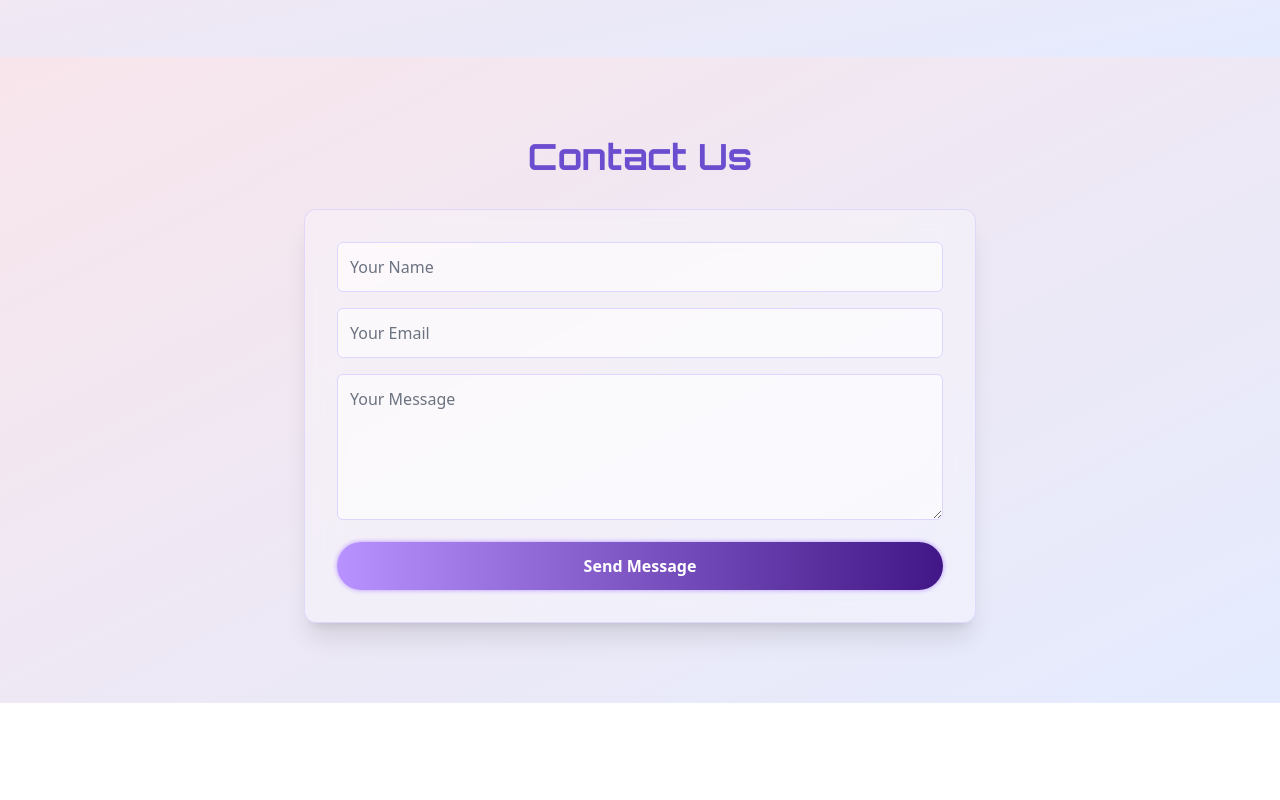
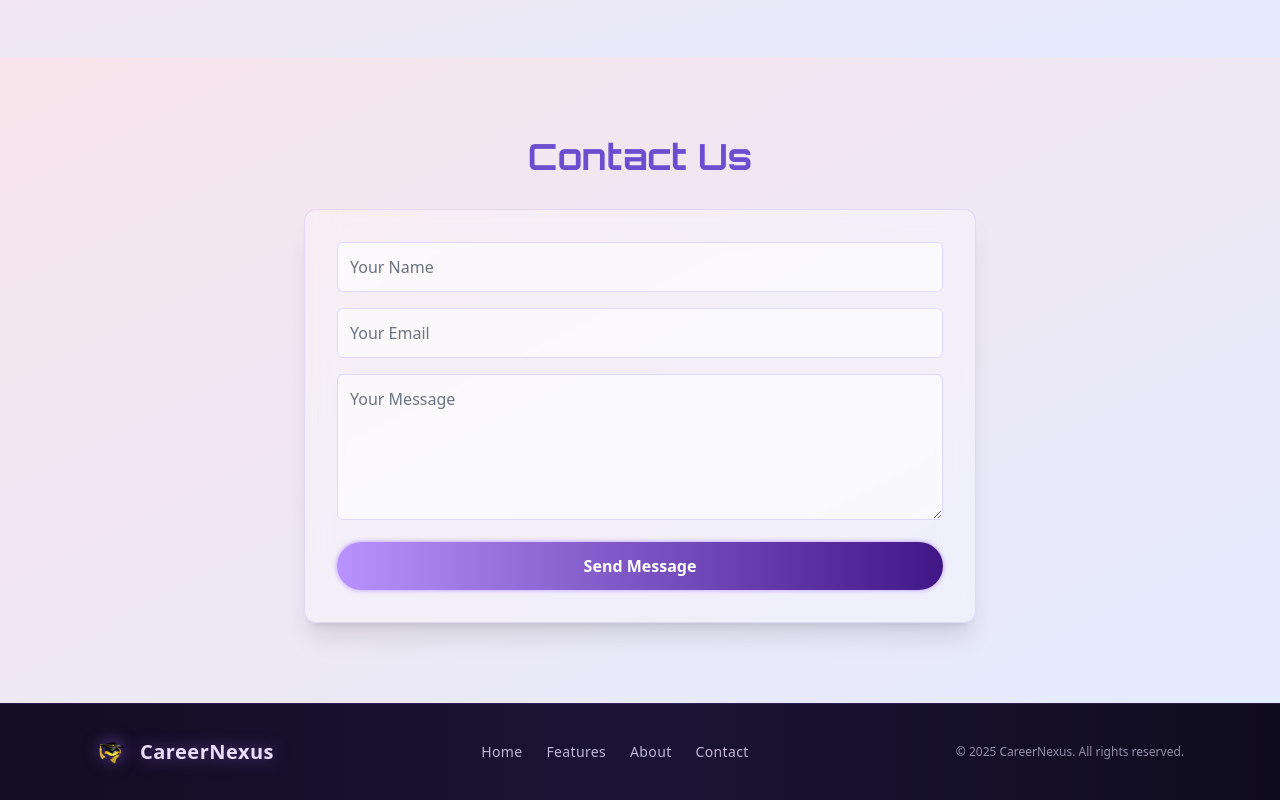
Before and after one commit to CareerNexus-Pragati-Engineering-College/CareerNexus-Frontend, a React (Vite) app: page / in a window 1280 px wide. Shown: the part 1951-2751 px from the top of the page. Before the commit the page ends 2654 px from the top, so only its background shows below. Built offline with nearby package versions, Linux system fonts and the light colour scheme.

Commit message:
Footer Added to Main Website Landing Page now scroll bar bbug is fixed .....

```diff
--- a/src/components/Footer.jsx
+++ b/src/components/Footer.jsx
@@ -1,59 +1,59 @@
-// import React from "react";
-// import { motion } from "framer-motion";
-// import { Link as ScrollLink } from "react-scroll";
+import React from "react";
+import { motion } from "framer-motion";
+import { Link as ScrollLink } from "react-scroll";
 
-// const Footer = () => {
-//   const scrollLinks = [
-//     { to: "home", label: "Home" },
-//     { to: "features", label: "Features" },
-//     { to: "about", label: "About" },
-//     { to: "contact", label: "Contact" },
-//   ];
+const Footer = () => {
+  const scrollLinks = [
+    { to: "home", label: "Home" },
+    { to: "features", label: "Features" },
+    { to: "about", label: "About" },
+    { to: "contact", label: "Contact" },
+  ];
 
-//   return (
-//     <motion.footer
-//       className="bg-gradient-to-r from-[#130c22] via-[#1b1435] to-[#0f0c1d] border-t border-violet-500/20 text-[#EADFFD]"
-//       initial={{ opacity: 0, y: 40 }}
-//       whileInView={{ opacity: 1, y: 0 }}
-//       transition={{ duration: 0.8 }}
-//       viewport={{ once: true }}
-//     >
-//       <div className="w-full px-6 sm:px-10 md:px-24 py-8 flex flex-col md:flex-row items-center justify-between gap-6">
-//         {/* Logo & Branding */}
-//         <div className="flex items-center gap-3">
-//           <img
-//             src="/images/logo.png"
-//             alt="CareerNexus Logo"
-//             className="h-8 w-8 drop-shadow-[0_0_8px_rgba(165,100,255,0.6)]"
-//           />
-//           <span className="text-xl font-semibold tracking-wide drop-shadow-[0_0_8px_rgba(165,100,255,0.5)]">
-//             CareerNexus
-//           </span>
-//         </div>
+  return (
+    <motion.footer
+      className="bg-gradient-to-r from-[#130c22] via-[#1b1435] to-[#0f0c1d] border-t border-violet-500/20 text-[#EADFFD]"
+      initial={{ opacity: 0, y: 40 }}
+      whileInView={{ opacity: 1, y: 0 }}
+      transition={{ duration: 0.8 }}
+      viewport={{ once: true }}
+    >
+      <div className="w-full px-6 sm:px-10 md:px-24 py-8 flex flex-col md:flex-row items-center justify-between gap-6">
+        {/* Logo & Branding */}
+        <div className="flex items-center gap-3">
+          <img
+            src="/images/logo.png"
+            alt="CareerNexus Logo"
+            className="h-8 w-8 drop-shadow-[0_0_8px_rgba(165,100,255,0.6)]"
+          />
+          <span className="text-xl font-semibold tracking-wide drop-shadow-[0_0_8px_rgba(165,100,255,0.5)]">
+            CareerNexus
+          </span>
+        </div>
 
-//         {/* Navigation */}
-//         <nav className="flex flex-wrap justify-center gap-6 text-sm font-medium tracking-wide text-[#EADFFD]/80">
-//           {scrollLinks.map((link) => (
-//             <ScrollLink
-//               key={link.to}
-//               to={link.to}
-//               smooth={true}
-//               duration={500}
-//               offset={-70}
-//               className="cursor-pointer hover:text-white hover:underline underline-offset-4 transition-colors"
-//             >
-//               {link.label}
-//             </ScrollLink>
-//           ))}
-//         </nav>
+        {/* Navigation */}
+        <nav className="flex flex-wrap justify-center gap-6 text-sm font-medium tracking-wide text-[#EADFFD]/80">
+          {scrollLinks.map((link) => (
+            <ScrollLink
+              key={link.to}
+              to={link.to}
+              smooth={true}
+              duration={500}
+              offset={-70}
+              className="cursor-pointer hover:text-white hover:underline underline-offset-4 transition-colors"
+            >
+              {link.label}
+            </ScrollLink>
+          ))}
+        </nav>
 
-//         {/* Rights */}
-//         <p className="text-xs text-[#EADFFD]/60 text-center md:text-right w-full md:w-auto">
-//           © {new Date().getFullYear()} CareerNexus. All rights reserved.
-//         </p>
-//       </div>
-//     </motion.footer>
-//   );
-// };
+        {/* Rights */}
+        <p className="text-xs text-[#EADFFD]/60 text-center md:text-right w-full md:w-auto">
+          © {new Date().getFullYear()} CareerNexus. All rights reserved.
+        </p>
+      </div>
+    </motion.footer>
+  );
+};
 
-// export default Footer;
+export default Footer;
--- a/src/pages/landingpage/Home.jsx
+++ b/src/pages/landingpage/Home.jsx
@@ -4,7 +4,7 @@ import Typewriter from "typewriter-effect";
 import { Link as ScrollLink } from "react-scroll";
 import { FaArrowRight } from "react-icons/fa";
 import NavbarLanding from "../../components/NavbarLanding";
-
+import Footer from "../../components/Footer";
 
 const features = [
   {
@@ -35,7 +35,7 @@ const Home = () => {
   }, []);
 
   return (
-    <div className="text-[#4A4A7B] bg-soft-glow scroll-smooth overflow-x-hidden">
+    <div className="text-[#4A4A7B] bg-soft-glow scroll-smooth overflow-x-hidden overflow-y-hidden">
 
       <NavbarLanding />
 
@@ -215,6 +215,9 @@ const Home = () => {
           </div>
         </motion.div>
       </section>
+      {}
+      <Footer/>
+
 
     </div>
   );
```
